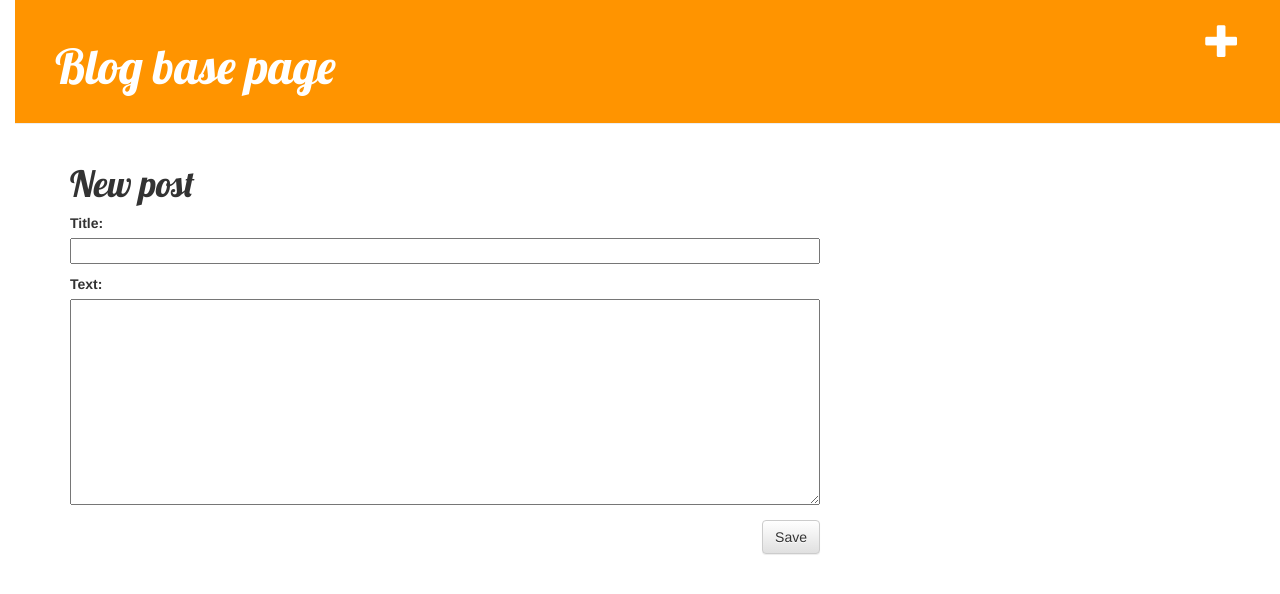
After one commit to Lope922/DjangoDemo, a Django app: page /post/new/ in a window 1280 px wide. The commit adds this page. Shown: the top 594 px of the page. Run offline with Django 3.2, Linux system fonts and the light colour scheme; some libraries are stand-ins or nearby versions.

Commit message:
Working on the post edit feature.

```diff
--- /dev/null
+++ b/blog/forms.py
@@ -0,0 +1,11 @@
+from django import forms
+from .models import Post
+
+class PostForm(forms.ModelForm):
+
+    # tells Django which model we should use to creat this form.
+    class Meta:
+        model = Post
+        fields = ("title", "text")
+
+    #author is not included becausae it should
--- a/blog/templates/blog/base.html
+++ b/blog/templates/blog/base.html
@@ -8,9 +8,12 @@
         <link rel="stylesheet" href="//maxcdn.bootstrapcdn.com/bootstrap/3.2.0/css/bootstrap-theme.min.css">
         <link href='//fonts.googleapis.com/css?family=Lobster&subset=latin,latin-ext' rel='stylesheet' type='text/css'>
         <link rel="stylesheet" href="{% static 'css/blog.css' %}">
+
     </head>
    <body>
     <div class="page-header">
+         <!-- this link below is for linking the page form -->
+        <a href="{% url 'post_new' %}" class="top-menu"><span class="glyphicon glyphicon-plus"></span></a>
         <h1><a href="/">Blog base page</a></h1>
     </div>
     <div class="content container">
--- a/blog/templates/blog/post_detail.html
+++ b/blog/templates/blog/post_detail.html
@@ -7,6 +7,7 @@
                 {{ post.published_date }}
             </div>
         {% endif %}
+        <a class="btn btn-default" href="{% url 'post_edit' pk=post.pk %}"><span class="glyphicon glyphicon-pencil"></span></a>
         <h1>{{ post.title }}</h1>
         <p>{{ post.text|linebreaks }}</p>
     </div>
--- /dev/null
+++ b/blog/templates/blog/post_edit.html
@@ -0,0 +1,9 @@
+{% extends 'blog/base.html' %}
+
+{% block content %}
+    <h1>New post</h1>
+    <form method="POST" class="post-form">{% csrf_token %}
+        {{ form.as_p }}
+        <button type="submit" class="save btn btn-default">Save</button>
+    </form>
+{% endblock %}
--- a/blog/urls.py
+++ b/blog/urls.py
@@ -5,4 +5,6 @@ from . import views
 urlpatterns = [
     url(r'^$', views.post_list, name='post_list'),
     url(r'^post/(?P<pk>\d+)/$', views.post_detail, name='post_detail'),
+    url(r'^post/new/$', views.post_new, name='post_new'),
+    url(r'^post/(?P<pk>\d+)/edit/$', views.post_edit, name='post_edit'),
 ]
--- a/blog/views.py
+++ b/blog/views.py
@@ -1,6 +1,7 @@
 from django.utils import timezone
 from .models import Post
-from django.shortcuts import render, get_object_or_404
+from django.shortcuts import render, get_object_or_404, redirect
+from .forms import PostForm
 
 
 def post_list(request):
@@ -11,3 +12,32 @@ def post_list(request):
 def post_detail(request, pk):
     post = get_object_or_404(Post, pk=pk)
     return render(request, 'blog/post_detail.html', {'post': post})
+
+
+def post_new(request):
+    if request.method =="POST":
+        form = PostForm(request.POST)
+        if form.is_valid():
+            post = form.save(commit=False)
+            post.author = request.user
+            post.published_date = timezone.now()
+            post.save()
+            return redirect('post_detail', pk=post.pk)
+    else:
+        form = PostForm()
+    return render(request, 'blog/post_edit.html', {'form': form})
+
+# method called to edit a post based on post's primary key
+def post_edit(request, pk):
+    post = get_object_or_404(Post, pk=pk)
+    if request.method == "POST":
+        form = PostForm(request.POST, instance=post)
+        if form.is_valid():
+            post = form.save(commit=False)
+            post.author = request.user
+            post.publish_date = timezone.now()
+            post.save()
+            return redirect('post_detail', pk=post.pk)
+    else:
+        form = PostForm(instance=post)
+    return render(request, 'blog/post_edit.html', {'form': form})
```
